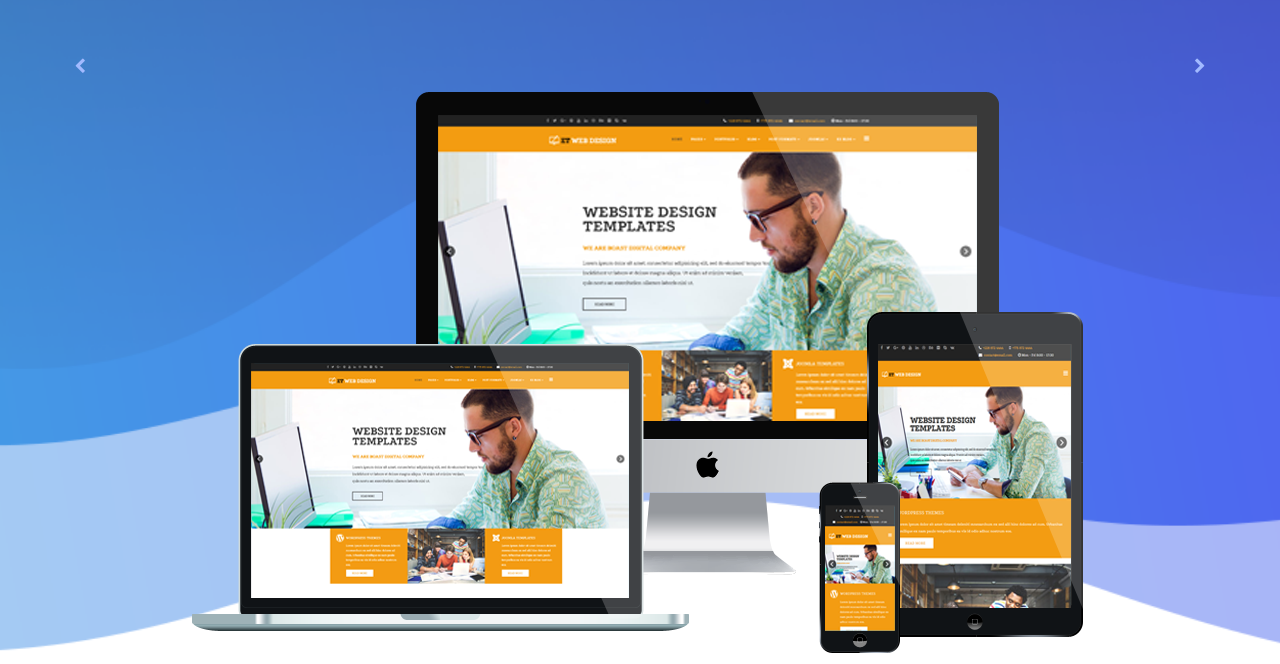
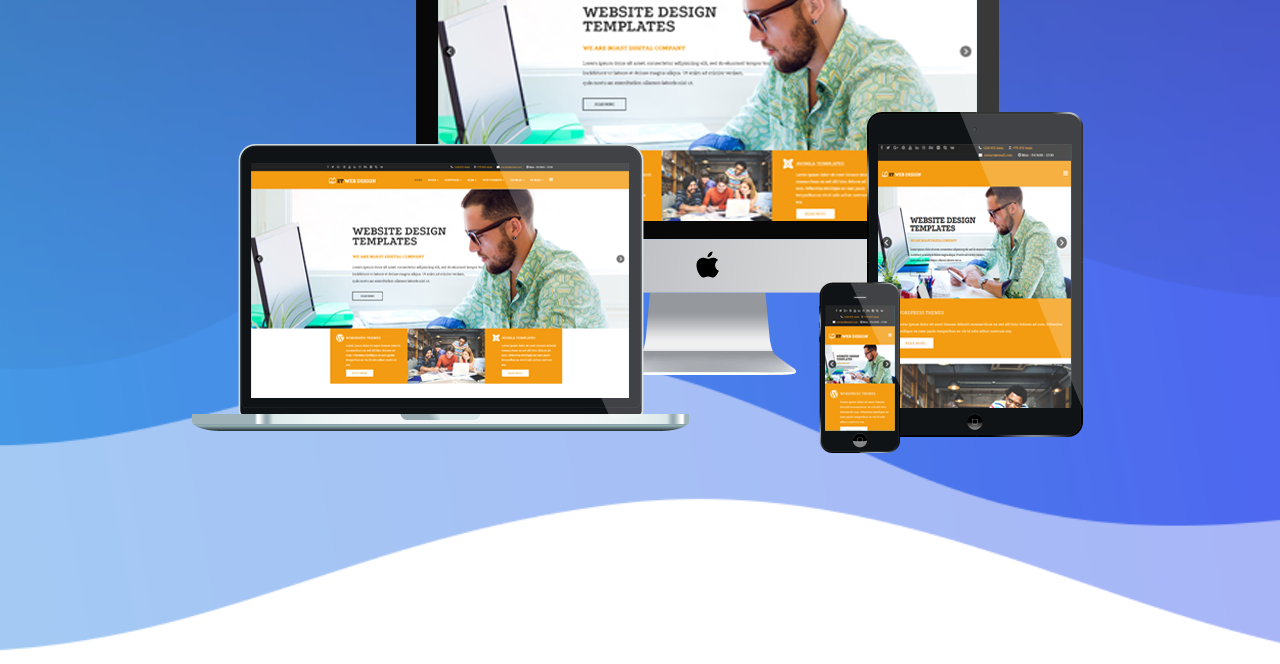
Before and after one commit to sfadstudio/website, a plain HTML site: page index.html in a window 1280 px wide. Shown: the part 533-1197 px from the top of the page. Drawn offline with Linux system fonts and the light colour scheme.

Commit message:
Perubahan jarak pada slider index.html

```diff
--- a/style.css
+++ b/style.css
@@ -486,7 +486,7 @@ img {
 }
 
 .single-hero-slide {
-    height: 1200px;
+    height: 1000px;
     width: 100%;
     position: relative;
     z-index: 1;
```
